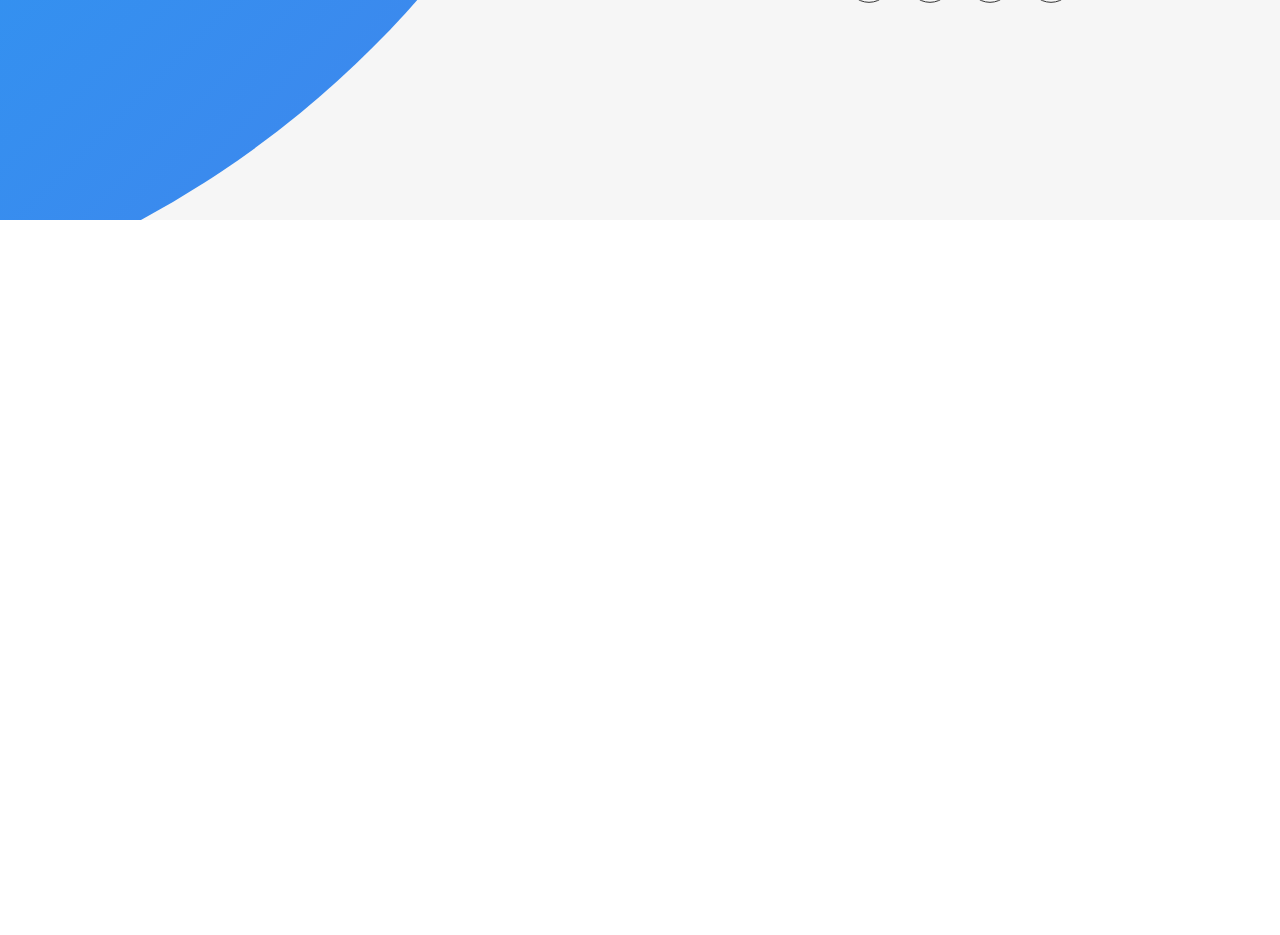
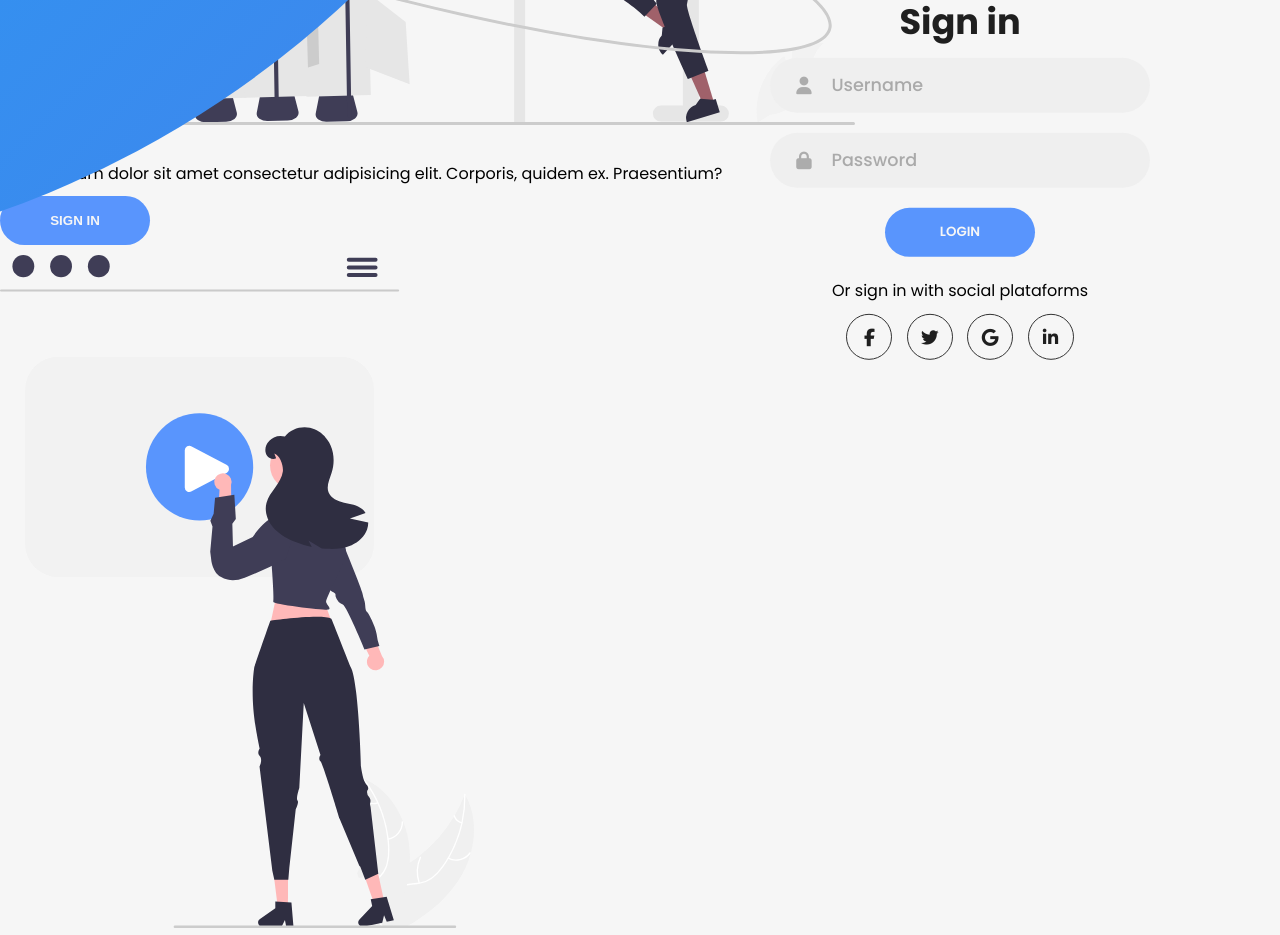
Before and after one commit to guibrbs/Sliding-Sign-In, a React (Vite) app: page / in a window 1280 px wide. Shown: the part 580-1515 px from the top of the page. Before the commit the page ends 800 px from the top, so only its background shows below. Built offline with nearby package versions, Linux system fonts and the light colour scheme.

Commit message:
:rocket:Adding the images e right panel content

```diff
--- a/src/components/Panels-container.jsx
+++ b/src/components/Panels-container.jsx
@@ -1,5 +1,7 @@
 import React from "react";
 import './Panels-container.css'
+import MakerLaunch from '../assets/images/maker_launch.svg'
+import PressPlay from '../assets/images/press-play.svg'
 
 export default function PanelsContainer(){
     return(
@@ -11,6 +13,16 @@
                         Corporis, quidem ex. Praesentium?</p>
                     <button className="btn transparent" id="sign-up-btn">Sign up</button>
                 </div>
+                <img src={MakerLaunch} alt="" className="image" />
+            </div>
+            <div className="panel right-panel">
+                <div className="content">
+                    <h3>One of us?</h3>
+                    <p>Lorem ipsum dolor sit amet consectetur adipisicing elit.
+                        Corporis, quidem ex. Praesentium?</p>
+                    <button className="btn transparent" id="sign-in-btn">Sign in</button>
+                </div>
+                <img src={PressPlay} alt="" className="image" />
             </div>
         </div>
     )
```
Also changed, not shown: src/assets/images/maker_launch.svg (added), src/assets/images/press-play.svg (added).
